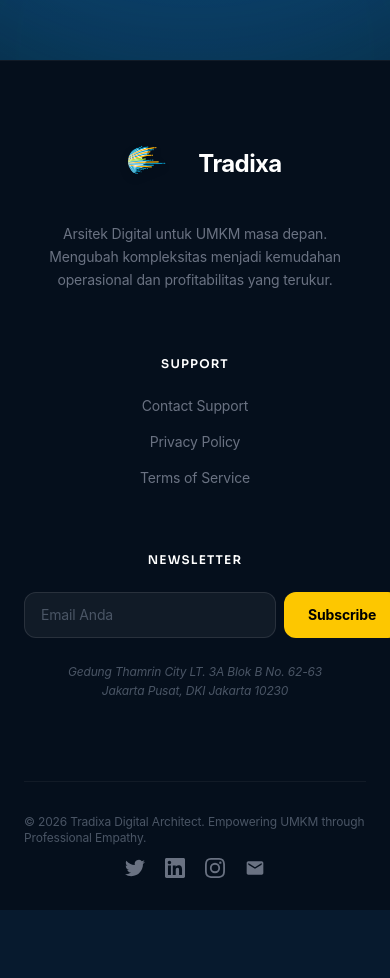
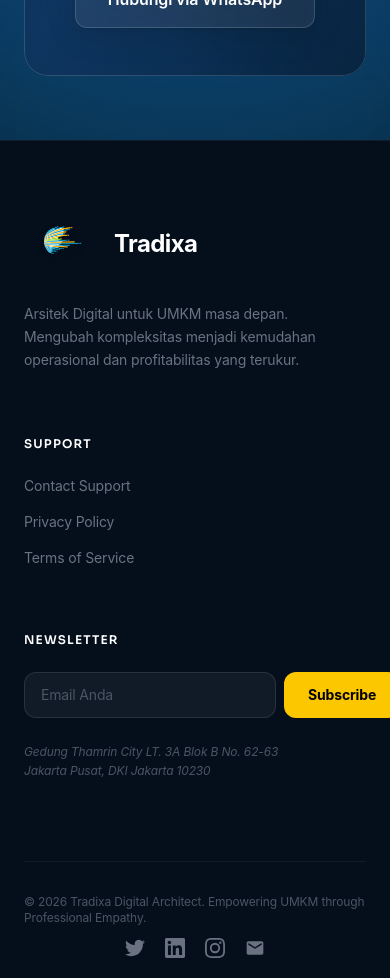
Before and after one commit to ferdiarmond-Project/Tradixasystems.com, a Next.js app: page / in a window 390 px wide. Shown: the part 9760-10738 px from the top of the page. Before the commit the page ends 10670 px from the top, so only its background shows below. Built offline with nearby package versions, Linux system fonts and the light colour scheme; no server answers.

Commit message:
style: fix UI cutoffs, footer alignment, and scale up mockups

```diff
--- a/app/globals.css
+++ b/app/globals.css
@@ -162,6 +162,15 @@
   box-shadow: 0 0 30px rgba(245, 197, 24, 0.2);
 }
 
+/* Optimized for smoother scroll and performance */
+* {
+  -webkit-tap-highlight-color: transparent;
+}
+
+.will-change-transform {
+  will-change: transform;
+}
+
 .section-label {
   display: inline-flex;
   align-items: center;
@@ -253,6 +262,7 @@
 
 .scroll-smooth {
   scroll-behavior: smooth;
+  scroll-padding-top: 6rem;
 }
 
 /* ===== TYPING CURSOR ===== */
--- a/components/About.tsx
+++ b/components/About.tsx
@@ -3,7 +3,7 @@ import FadeInSection from "./FadeInSection";
 
 export default function About() {
   return (
-    <section className="relative py-12 px-6 overflow-hidden bg-[#040E1A]">
+    <section className="relative pt-32 pb-16 px-6 overflow-hidden bg-[#040E1A]">
       {/* Full animated colorful gradient background layer */}
       <div className="absolute inset-0 z-0 bg-gradient-to-br from-[#0B2545] via-[#241b3e] to-[#040E1A] bg-[length:400%_400%] animate-[aurora-shift_12s_ease-in-out_infinite]" />
       <div className="absolute inset-0 z-0 bg-[radial-gradient(ellipse_at_top_right,_var(--tw-gradient-stops))] from-yellow-500/10 via-transparent to-transparent opacity-80 mix-blend-screen" />
--- a/components/Footer.tsx
+++ b/components/Footer.tsx
@@ -9,7 +9,7 @@ export default function Footer() {
         <div className="grid grid-cols-1 sm:grid-cols-2 lg:grid-cols-3 gap-16 mb-20">
 
           {/* Brand */}
-          <div className="flex flex-col items-center sm:items-start text-center sm:text-left">
+          <div className="flex flex-col items-start text-left">
             <div className="flex items-center gap-4 mb-6">
               <Image
                 src="/Logo Tradixa only.png"
@@ -29,7 +29,7 @@ export default function Footer() {
           </div>
 
           {/* Support */}
-          <div className="flex flex-col items-center sm:items-start text-center sm:text-left">
+          <div className="flex flex-col items-start text-left">
             <h4 className="text-white font-semibold mb-6 uppercase tracking-widest text-xs">Support</h4>
             <ul className="space-y-4 text-sm text-gray-500">
               {["Contact Support", "Privacy Policy", "Terms of Service"].map((s) => (
@@ -41,7 +41,7 @@ export default function Footer() {
           </div>
 
           {/* Newsletter */}
-          <div className="flex flex-col items-center sm:items-start text-center sm:text-left">
+          <div className="flex flex-col items-start text-left">
             <h4 className="text-white font-semibold mb-6 uppercase tracking-widest text-xs">Newsletter</h4>
             <div className="flex w-full max-w-sm gap-2 mb-6">
               <input
--- a/components/SystemTypes.tsx
+++ b/components/SystemTypes.tsx
@@ -98,28 +98,28 @@ export default function SystemTypes() {
         <div className="grid lg:grid-cols-2 gap-0 items-center">
 
           {/* LEFT — Two phones, upright, centered and overlapping */}
-          <div className="relative w-full h-[400px] lg:h-[600px] flex justify-center items-center overflow-visible scale-75 lg:scale-100">
+          <div className="relative w-full h-[480px] lg:h-[600px] flex justify-center items-center overflow-visible scale-[1.1] lg:scale-100">
 
             {/* Phone 1 — back */}
-            <div className="absolute top-1/2 -translate-y-1/2 z-10 w-[100%] lg:w-[800px] h-[400px] lg:h-[650px] -translate-x-[12%] lg:translate-x-0 lg:left-[-180px]">
+            <div className="absolute top-1/2 -translate-y-1/2 z-10 w-[100%] lg:w-[800px] h-[450px] lg:h-[650px] -translate-x-[12%] lg:translate-x-0 lg:left-[-180px]">
               <Image
                 src="/mockup-system-18.png"
                 alt="Mobile App Preview"
                 width={800}
                 height={1600}
-                className="h-full w-auto object-contain drop-shadow-2xl animate-float-medium"
+                className="h-full w-auto object-contain drop-shadow-2xl animate-float-medium will-change-transform"
                 loading="eager"
               />
             </div>
 
             {/* Phone 2 — front */}
-            <div className="absolute top-1/2 -translate-y-1/2 z-20 w-[100%] lg:w-[800px] h-[400px] lg:h-[650px] translate-x-[12%] lg:translate-x-0 lg:left-[-20px]">
+            <div className="absolute top-1/2 -translate-y-1/2 z-20 w-[100%] lg:w-[800px] h-[450px] lg:h-[650px] translate-x-[12%] lg:translate-x-0 lg:left-[-20px]">
               <Image
                 src="/mockup-system.png"
                 alt="Mobile App Preview 2"
                 width={800}
                 height={1600}
-                className="h-full w-auto object-contain drop-shadow-2xl animate-float-slow"
+                className="h-full w-auto object-contain drop-shadow-2xl animate-float-slow will-change-transform"
                 loading="eager"
               />
             </div>
```
